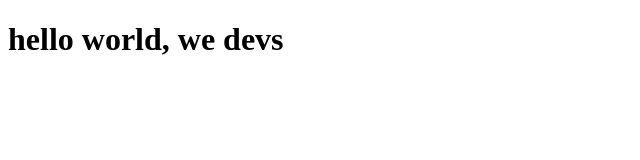
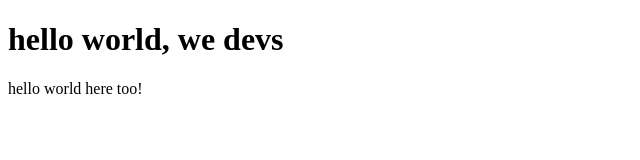
Before and after one commit to Prabhakarzx/Prabhakar-Sohaib, a plain HTML site: page index.html in a window 1280 px wide. Shown: the whole page, without its empty margins (0-640 px from the left). Drawn offline with Linux system fonts and the light colour scheme.

Commit message:
Just added a line

```diff
--- a/index.html
+++ b/index.html
@@ -9,18 +9,7 @@
   <body>
     <script src="https://cdn.freecodecamp.org/testable-projects-fcc/v1/bundle.js"></script>
     <h1>hello world, we devs</h1>
-    <!--
-
-    Hello Camper!
-
-    For now, the test suite only works in Chrome!
-    Please read the README below in the JS Editor before beginning.
-    Feel free to delete this message once you have read it.
-    Good luck and Happy Coding!
-
-    - The freeCodeCamp Team
-
-    -->
+    <p> hello world here too!</p>
     <script  src="js/index.js"></script>
   </body>
 </html>
```
